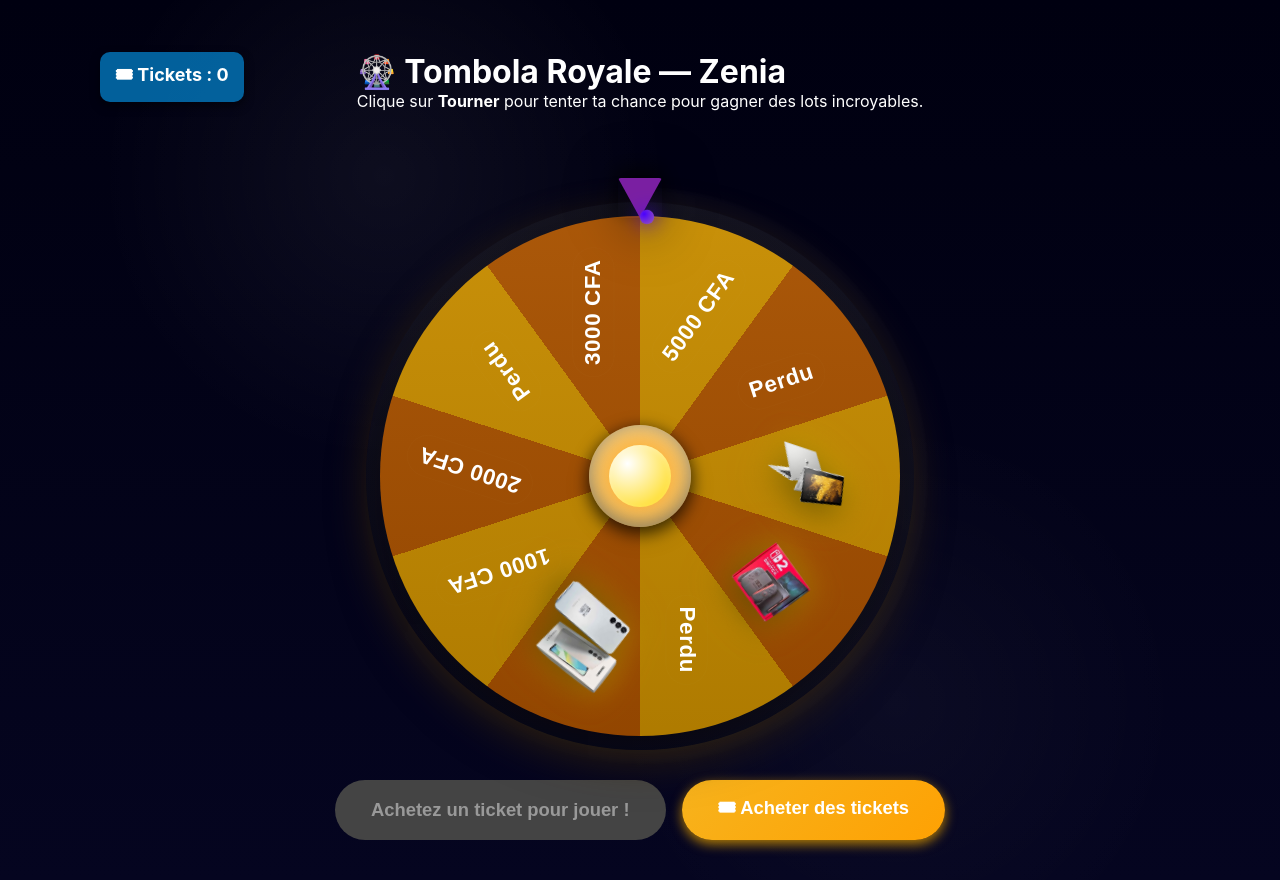
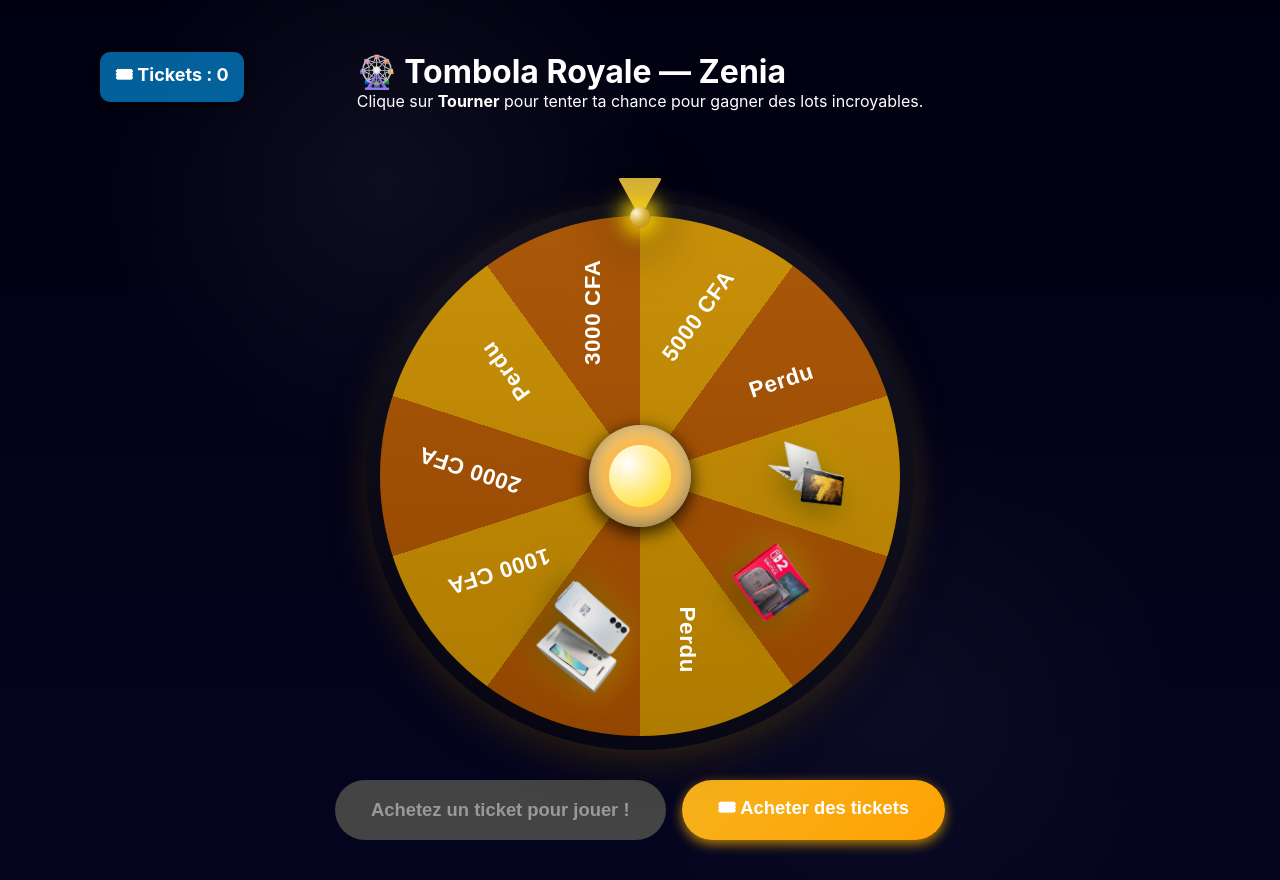
Before and after one commit to NebularForge/zenia-tombola-frontend, a React (Create React App) app: page /tombola in a window 1280 px wide. Built offline with nearby package versions, Linux system fonts and the light colour scheme.

Commit message:
Amélioration du visuel

```diff
--- a/src/tombola/tombola.css
+++ b/src/tombola/tombola.css
@@ -152,42 +152,83 @@ filter: blur(0.5px);
     position: absolute;
     left: 50%;
     transform: translateX(-50%);
-    top: 10px; /* descend la flèche dans la roue */
+    top: 10px; /* ajuster la position verticale */
     z-index: 40;
     pointer-events: none;
     filter: drop-shadow(0 8px 24px rgba(0, 0, 0, 0.6));
 }
 
+/* La pointe de la flèche en or */
 .tw-pointer-tip {
     width: 0;
     height: 0;
     border-left: 22px solid transparent;
     border-right: 22px solid transparent;
-    border-top: 40px solid #7a1fa2; /* violet profond */
+    border-top: 40px solid #d4af37; /* Or de base */
     border-radius: 3px;
     position: relative;
     transform: translateY(4px);
     transition: transform 0.18s ease;
-    box-shadow: 0 -8px 18px rgba(0, 0, 0, 0.6);
+    box-shadow:
+        0 -4px 8px rgba(0, 0, 0, 0.6),
+        inset 0 0 8px rgba(255, 255, 255, 0.6),
+        inset 0 -4px 6px rgba(204, 153, 51, 0.8);
+    background: linear-gradient(145deg, #ffdf70, #d4af37, #b8860b);
+    animation: gold-shimmer 2.5s infinite linear;
 }
 
+/* Effet de brillance animée */
+@keyframes gold-shimmer {
+    0% {
+        filter: brightness(1);
+        box-shadow:
+            0 -4px 8px rgba(0, 0, 0, 0.6),
+            inset 0 0 8px rgba(255, 255, 255, 0.4),
+            inset 0 -4px 6px rgba(204, 153, 51, 0.6);
+    }
+    50% {
+        filter: brightness(1.3);
+        box-shadow:
+            0 -4px 12px rgba(0, 0, 0, 0.8),
+            inset 0 0 10px rgba(255, 255, 255, 0.8),
+            inset 0 -4px 6px rgba(255, 215, 0, 0.9);
+    }
+    100% {
+        filter: brightness(1);
+        box-shadow:
+            0 -4px 8px rgba(0, 0, 0, 0.6),
+            inset 0 0 8px rgba(255, 255, 255, 0.4),
+            inset 0 -4px 6px rgba(204, 153, 51, 0.6);
+    }
+}
+
+/* Le petit rond décoratif en bas de la flèche */
 .tw-pointer-tip::after {
     content: "";
     position: absolute;
     left: 50%;
     transform: translateX(-50%);
-    bottom: -6px; /* légèrement intégré dans la roue */
-    width: 14px;
-    height: 14px;
-    background: radial-gradient(circle at 30% 30%, #4a00ff, #9b59b6);
+    bottom: -8px;
+    width: 18px;
+    height: 18px;
+    background: radial-gradient(circle at 30% 30%, #fff8d6, #d4af37, #b8860b);
     border-radius: 50%;
-    animation: pulseGlow 2.5s ease-in-out infinite;
-    box-shadow: 0 0 20px 6px rgba(75, 0, 255, 0.9);
+    box-shadow:
+        0 0 12px 4px rgba(255, 215, 0, 0.8),
+        inset 0 0 8px rgba(255, 255, 255, 0.6);
+    animation: glow-pulse 1.5s infinite ease-in-out;
 }
 
-@keyframes pulseGlow {
-    0%, 100% { box-shadow: 0 0 15px rgba(75, 0, 255, 0.9); transform: scale(1) rotate(0deg); }
-    50% { box-shadow: 0 0 25px rgba(75, 0, 255, 1); transform: scale(1.1) rotate(3deg); }
+/* Animation de pulsation dorée */
+@keyframes glow-pulse {
+    0%, 100% {
+        transform: translateX(-50%) scale(1);
+        box-shadow: 0 0 12px 4px rgba(255, 215, 0, 0.8);
+    }
+    50% {
+        transform: translateX(-50%) scale(1.2);
+        box-shadow: 0 0 20px 8px rgba(255, 215, 0, 1);
+    }
 }
 
 
```
